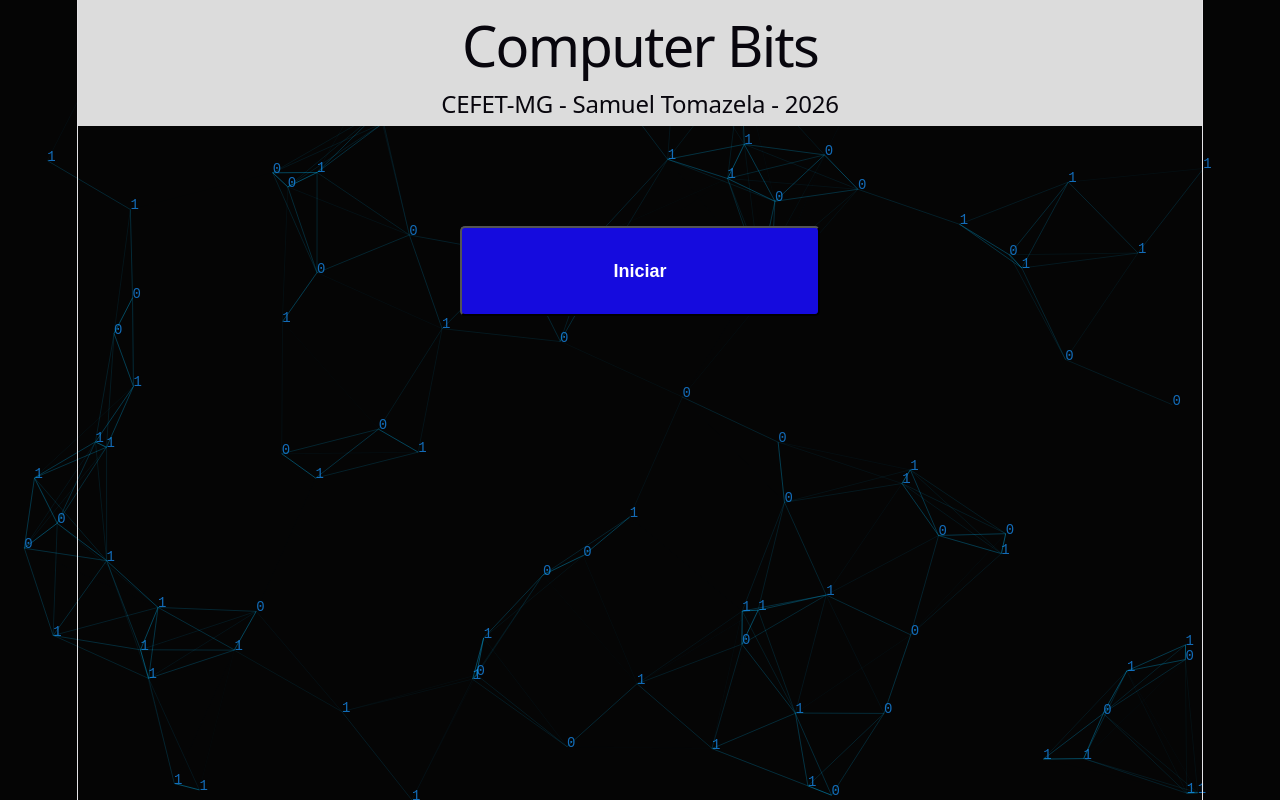
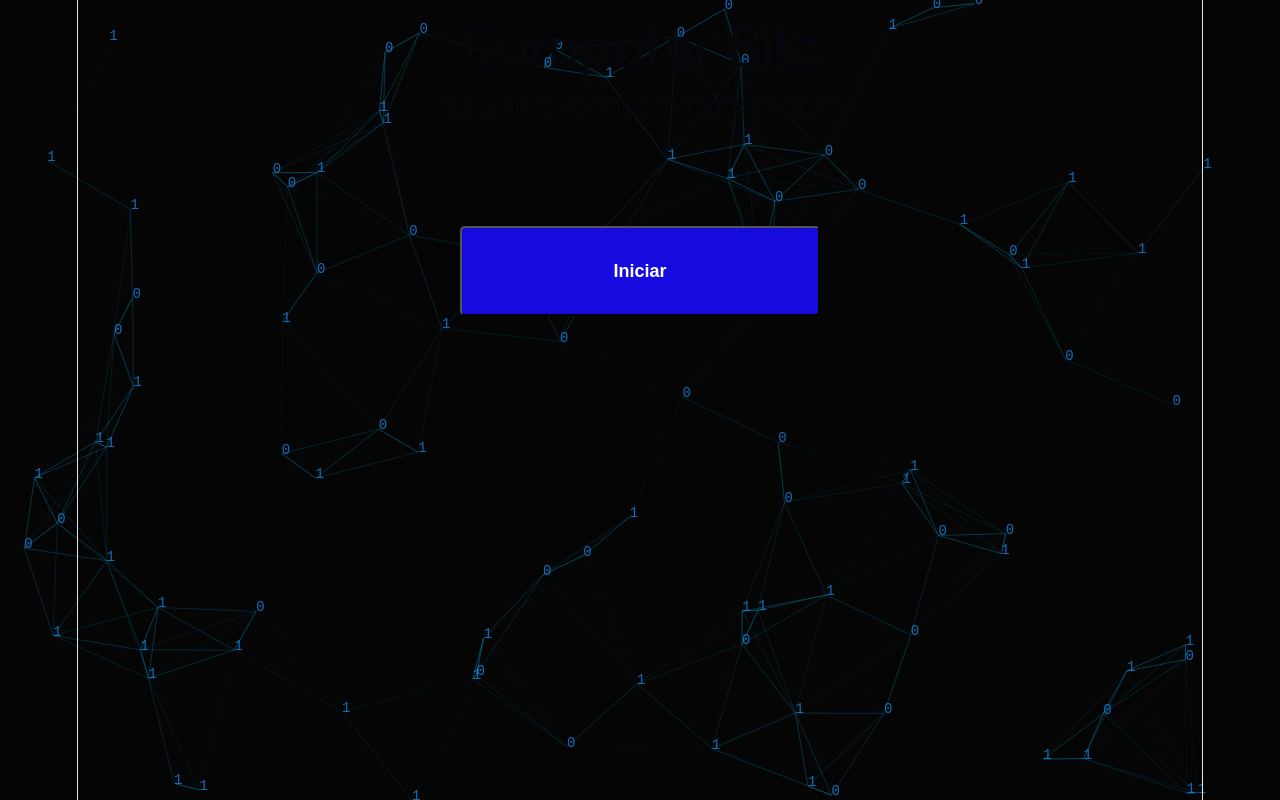
Before and after one commit to SamuelTLR/IC_2026, a React (Vite) app: page / in a window 1280 px wide. Built offline with nearby package versions, Linux system fonts and the light colour scheme.

Commit message:
🔧Correct style

```diff
--- a/src/levels/levels.css
+++ b/src/levels/levels.css
@@ -66,7 +66,3 @@
     margin-top: 100px;
     justify-content: center;
 }
-
-.title-container {
-  background-color: gainsboro;
-}
```
